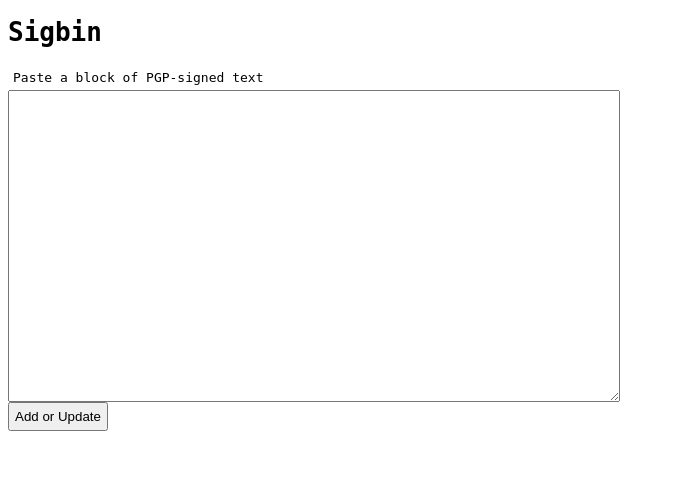
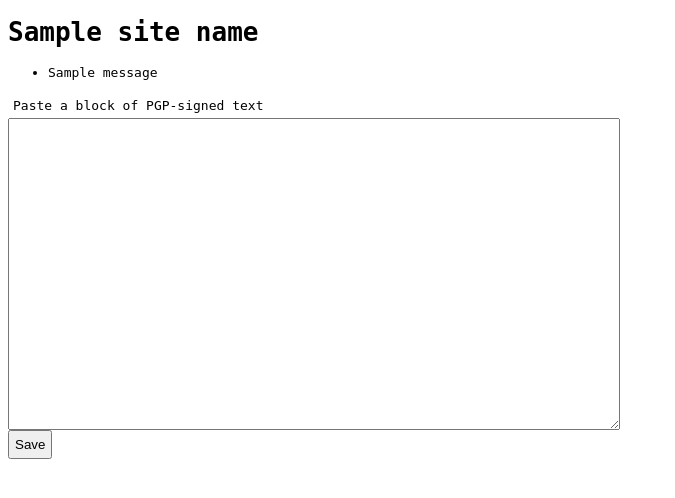
Before and after one commit to micahflee/sigbin, a Flask app: template templates/index.html in a window 1280 px wide. Shown: the top 498 px of the page, without its empty margins (0-675 px from the left). Run offline with Flask 2, Linux system fonts and the light colour scheme; the template is opened without the code that fills it: most values are stand-ins (such as "Sample title", 1, 10 or a date in 2020); one stand-in notice (Sample message) is shown.

Commit message:
Added config file

```diff
--- a/app.py
+++ b/app.py
@@ -1,7 +1,11 @@
-from flask import Flask, request, Response, render_template, redirect
+from flask import Flask, request, Response, render_template, redirect, flash, get_flashed_messages
 from subprocess import Popen, PIPE
 import os, re, platform
+
+import config
+
 app = Flask(__name__)
+app.secret_key = config.APP_SECRET
 
 def mkdir(path):
     if not os.path.exists(path):
@@ -84,7 +88,7 @@ gpg = GnuPG()
 
 @app.route('/')
 def index():
-    return render_template('index.html')
+    return render_template('index.html', site_name = config.SITE_NAME)
 
 @app.route('/<fingerprint>')
 def view(fingerprint):
@@ -108,12 +112,14 @@ def update():
 
     # Check for valid-looking PGP-signed text
     if '-----BEGIN PGP SIGNED MESSAGE-----' not in text or '-----BEGIN PGP SIGNATURE-----' not in text or '-----END PGP SIGNATURE-----' not in text:
-        return "That wasn't a PGP-signed message"
+        flash("That wasn't a PGP-signed message", 'error')
+        return redirect('/')
 
     # Verify the signature
     error, fp = gpg.verify(text)
     if error:
-        return error
+        flash(error, 'error')
+        return redirect('/')
 
     # The signature is valid, so save it
     path = os.path.join(messages_path, fp)
@@ -122,4 +128,4 @@ def update():
     return redirect('/%s' % fp)
 
 if __name__ == '__main__':
-    app.run(debug=True)
+    app.run(debug = config.DEBUG)
--- /dev/null
+++ b/config-sample.py
@@ -0,0 +1,3 @@
+SITE_NAME = 'Sigbin'
+APP_SECRET = 'put some random data here'
+DEBUG = False
--- a/templates/index.html
+++ b/templates/index.html
@@ -1,7 +1,7 @@
 <!doctype html>
 <html>
   <head>
-    <title>Sigbin</title>
+    <title>{{ site_name }}</title>
     <style>
     body {
       font-family: monospace;
@@ -25,12 +25,23 @@
     </style>
   </head>
   <body>
-    <h1>Sigbin</h1>
+    <h1>{{ site_name }}</h1>
+
+    {% with messages = get_flashed_messages() %}
+      {% if messages %}
+        <ul class=flashes>
+        {% for message in messages %}
+          <li>{{ message }}</li>
+        {% endfor %}
+        </ul>
+      {% endif %}
+    {% endwith %}
+
     <form action="/update" method="post">
       <fieldset>
         <label for="signed-text">Paste a block of PGP-signed text</label>
         <textarea name="signed-text" id="signed-text"></textarea>
-        <input type="submit" value="Add or Update">
+        <input type="submit" value="Save">
       </fieldset>
     </form>
   </body>
```
Also changed, not shown: README.md, 1 other file.
